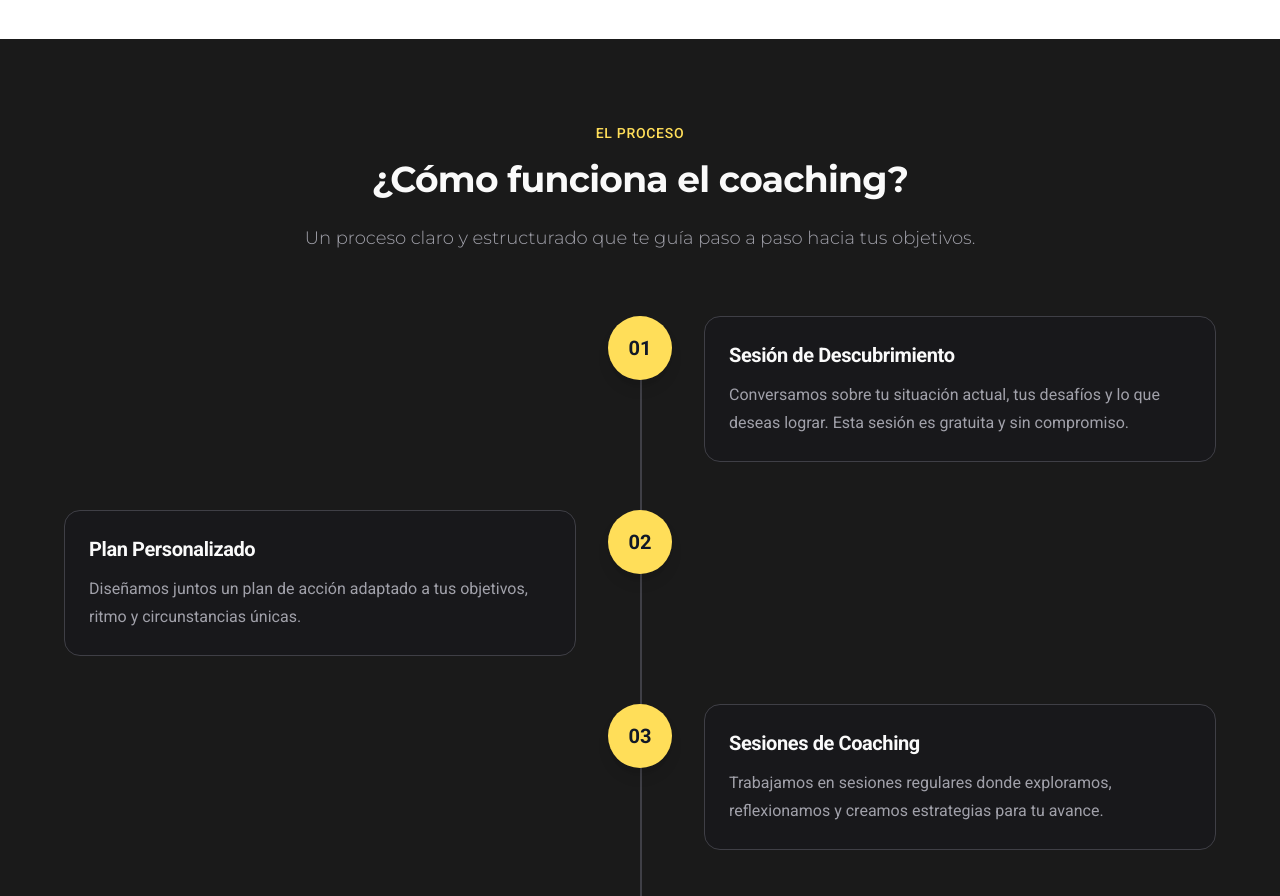
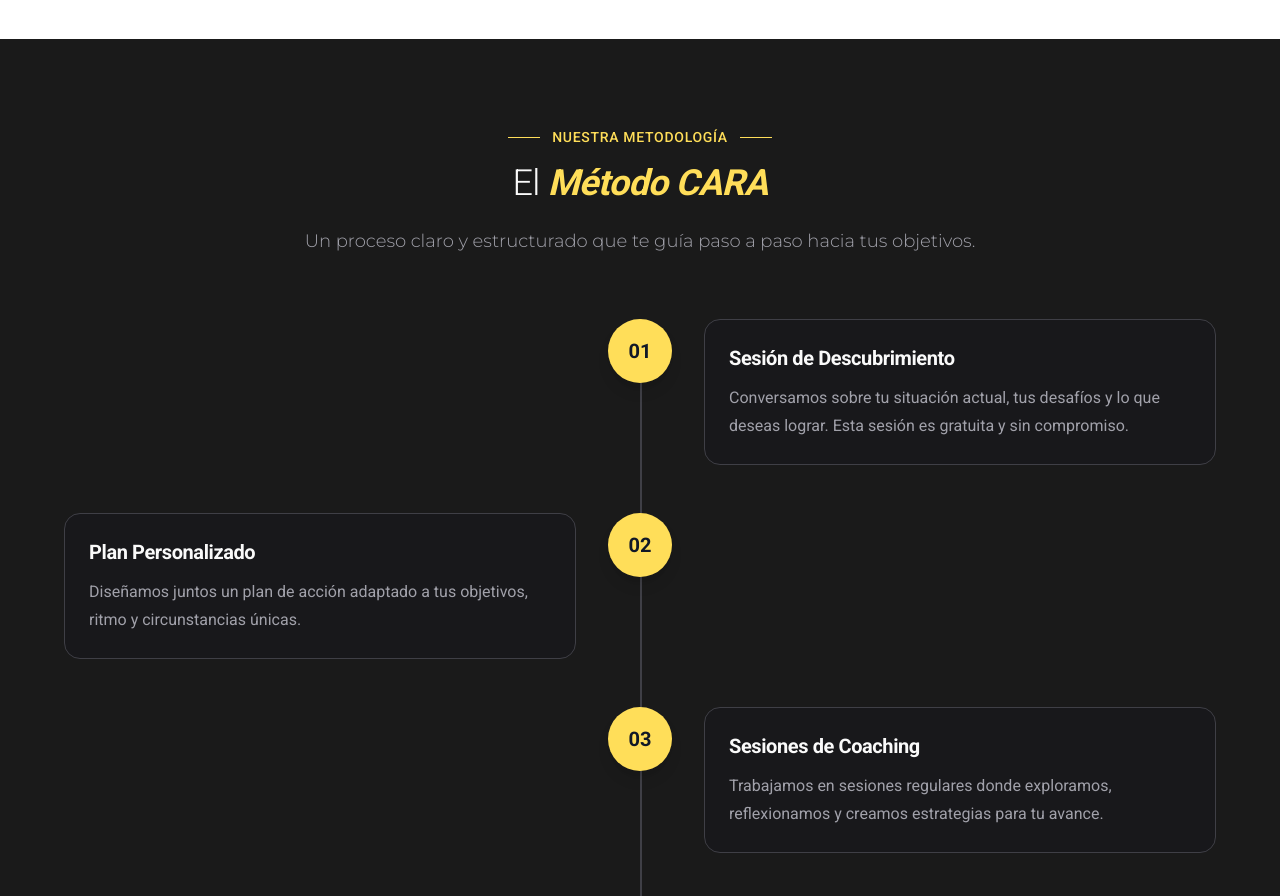
Before and after one commit to mauro6287-blip/alicia-morales-coach, a Next.js app: page / in a window 1280 px wide. Shown: the part 5080-5976 px from the top of the page. Built offline with nearby package versions, Linux system fonts and the light colour scheme.

Commit message:
Update ComoTrabajo section: rename to 'El Método CARA'
Co-Authored-By: Claude Opus 4.6 <noreply@anthropic.com>

```diff
--- a/sections/ComoTrabajo.tsx
+++ b/sections/ComoTrabajo.tsx
@@ -36,13 +36,14 @@ export default function ComoTrabajo() {
                 {/* Header */}
                 <ScrollReveal>
                     <div className="mb-16 text-center">
-                        <span className="mb-4 inline-block text-sm font-medium uppercase tracking-wider text-primary">
-                            El Proceso
+                        <span className="mb-4 inline-flex items-center gap-3 text-sm font-medium uppercase tracking-wider text-primary">
+                            <span className="h-px w-8 bg-primary" />
+                            Nuestra metodología
+                            <span className="h-px w-8 bg-primary" />
                         </span>
                         <h2 className="mb-6 text-3xl font-bold text-foreground md:text-4xl">
-                            <span className="font-[family-name:var(--font-montserrat)]">
-                                ¿Cómo funciona el coaching?
-                            </span>
+                            <span className="font-light text-foreground">El </span>
+                            <span className="font-bold italic text-primary">Método CARA</span>
                         </h2>
                         <p className="mx-auto max-w-2xl font-[family-name:var(--font-montserrat)] text-lg font-light text-muted">
                             Un proceso claro y estructurado que te guía paso a paso hacia tus
```
